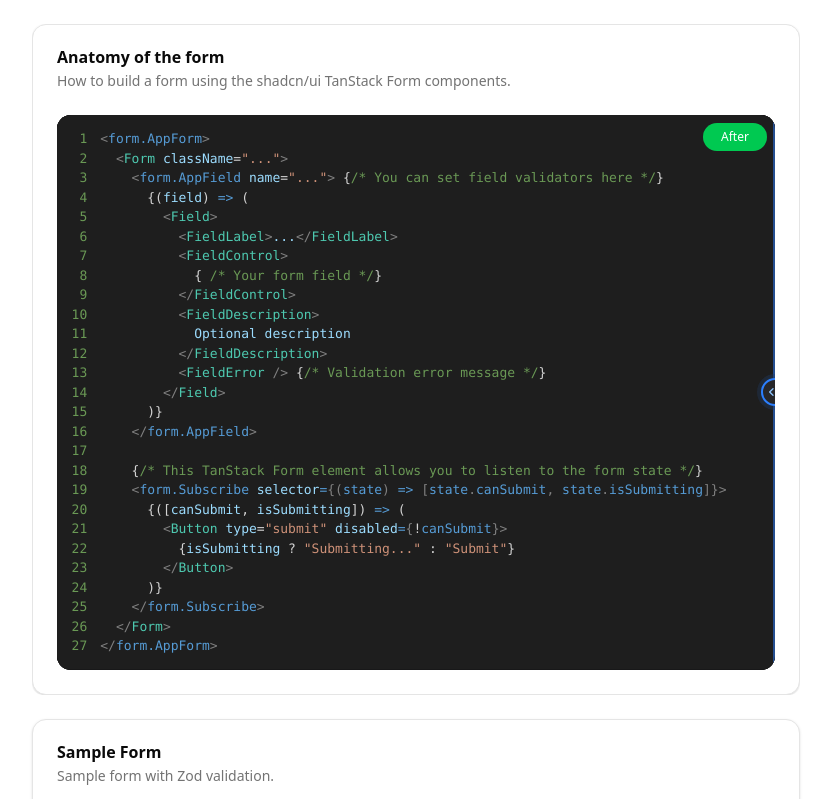
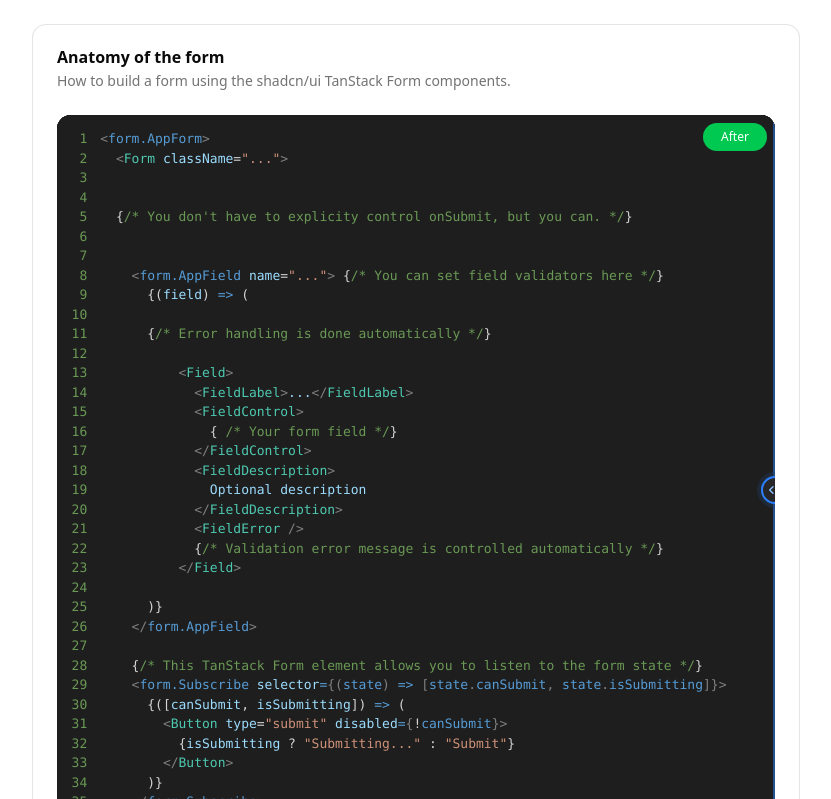
Before and after one commit to felipestanzani/shadcn-tanstack-form-site, a React (Vite) app: page / in a window 1280 px wide. Shown: the part 1741-2540 px from the top of the page, without its empty margins (224-1055 px from the left). Built offline with nearby package versions, Linux system fonts and the light colour scheme.

Commit message:
Creates before / after on anatomy section

```diff
--- a/src/components/anatomy-section.tsx
+++ b/src/components/anatomy-section.tsx
@@ -35,20 +35,30 @@ export default function AnatomySection() {
               <CodeCurtain>
                 <BeforeCode>
                   {`<form.AppForm>
-  <Form className="...">
+  <Form className="..."
+    onSubmit={(e) => {
+      e.preventDefault()
+      form.handleSubmit()
+    }}
+  >
     <form.AppField name="..."> {/* You can set field validators here */}
-      {(field) => (
-        <Field>
-          <FieldLabel>...</FieldLabel>
+      {(field) => {
+        const isInvalid =
+          field.state.meta.isTouched && !field.state.meta.isValid
+        return (
+          <Field data-invalid={isInvalid}>
+            <FieldLabel htmlFor={field.state.name}>...</FieldLabel>
             <FieldControl>
               { /* Your form field */}
             </FieldControl>
             <FieldDescription>
               Optional description
             </FieldDescription>
-          <FieldError /> {/* Validation error message */}
+            {isInvalid && <FieldError errors={field.state.meta.errors} />
+            /* Validation error must be controlled manually */}
           </Field>
-      )}
+        )
+      }}
     </form.AppField>
 
     {/* This TanStack Form element allows you to listen to the form state */}
@@ -65,8 +75,16 @@ export default function AnatomySection() {
                 <AfterCode>
                   {`<form.AppForm>
   <Form className="...">
+
+
+  {/* You don't have to explicity control onSubmit, but you can. */}
+
+
     <form.AppField name="..."> {/* You can set field validators here */}
       {(field) => (
+
+      {/* Error handling is done automatically */}
+
           <Field>
             <FieldLabel>...</FieldLabel>
             <FieldControl>
@@ -75,8 +93,10 @@ export default function AnatomySection() {
             <FieldDescription>
               Optional description
             </FieldDescription>
-          <FieldError /> {/* Validation error message */}
+            <FieldError />
+            {/* Validation error message is controlled automatically */}
           </Field>
+
       )}
     </form.AppField>
 
--- a/src/components/code-curtain.tsx
+++ b/src/components/code-curtain.tsx
@@ -14,7 +14,6 @@ import {
   TooltipContent,
   TooltipTrigger
 } from '@/components/ui/tooltip'
-import { Button } from './ui/button'
 
 export default function CodeCurtain({
   children
```
Lines whose indentation alone changed are shown as unchanged.
